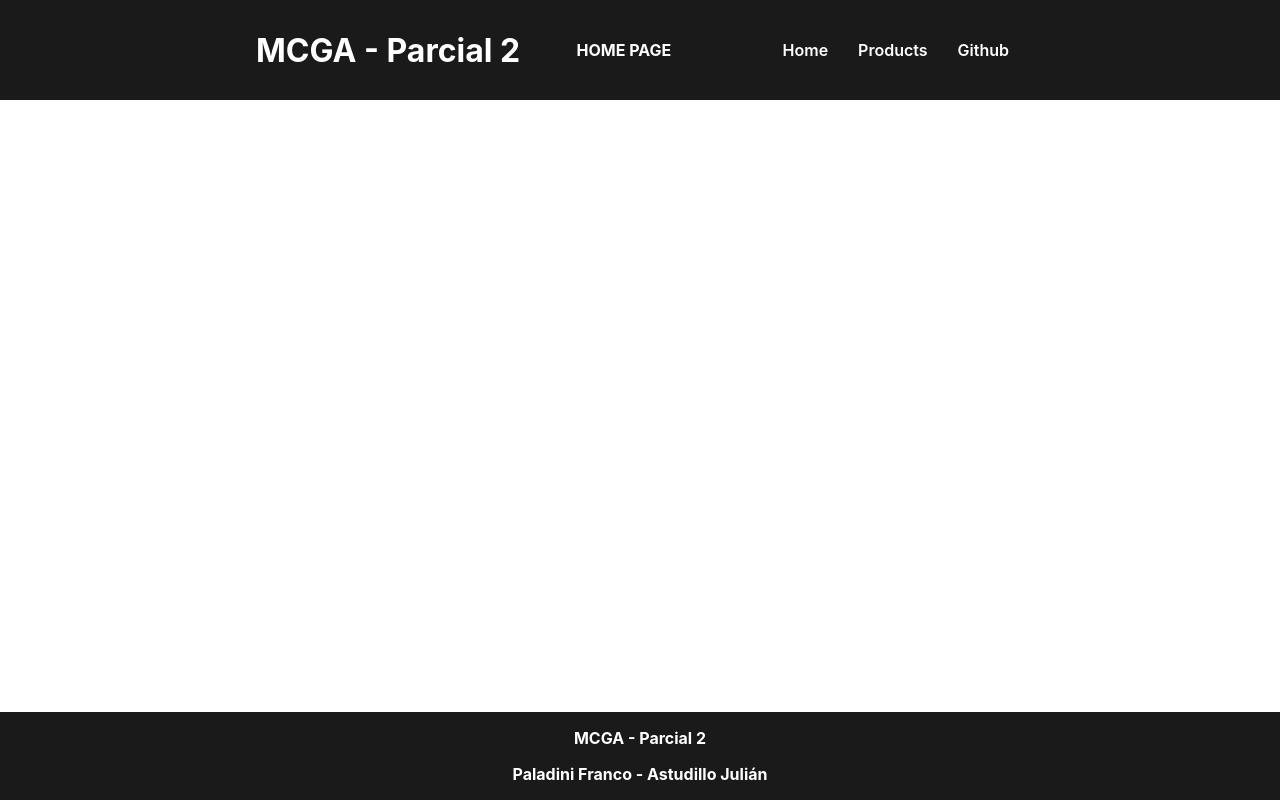
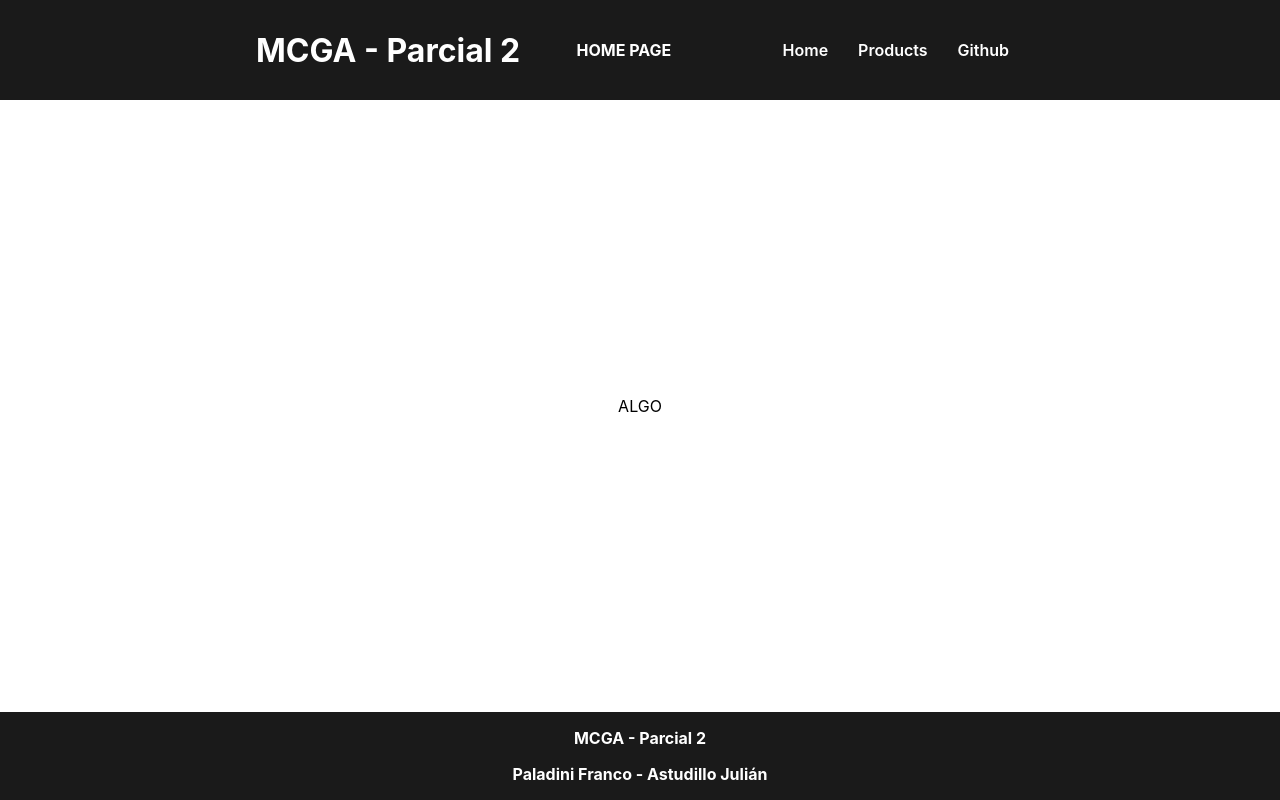
Before and after one commit to Larrowo/MCGA-Segundo-Parcial, a React (Create React App) app: page /home in a window 1280 px wide. Built offline with nearby package versions, Linux system fonts and the light colour scheme.

Commit message:
Routing and components minor changes
Minor routing changes.

Minor changes on the layout and header components.

```diff
--- a/src/Components/Layout/layout.js
+++ b/src/Components/Layout/layout.js
@@ -4,14 +4,16 @@ import Header from "../Header/index.js";
 import styles from "./layout.module.css";
 import { Navigate, Route, Routes } from "react-router-dom";
 import Products from "../../screens/products/index.js";
+import Home from "../Home/index.js";
 
 const Layout = () => {
   return (
     <div className={styles.container}>
       <Header />
       <Routes>
-        <Route path="/home" />
-        <Route path="/products" component={Products} />
+        <Route path="/home" element={<Home />} />
+        <Route path="/products" element={<Products />} />
+        <Route path="*" element={<Navigate to="/home" replace />} />
       </Routes>
       <Footer />
     </div>
--- a/src/Redux/Products/actions.js
+++ b/src/Redux/Products/actions.js
@@ -56,7 +56,7 @@ export const deleteProductSuccess = (data) => {
     payload: data,
   };
 };
-export const deleteProductsLoading = () => {
+export const deleteProductLoading = () => {
   return {
     type: DELETE_PRODUCT_LOADING,
   };
--- a/src/Redux/Products/thunks.js
+++ b/src/Redux/Products/thunks.js
@@ -17,7 +17,9 @@ export const getProducts = () => {
   return async (dispatch) => {
     dispatch(getProductLoading());
     try {
-      const response = await fetch(`${process.env.REACT_APP_API_URL}/products`);
+      const response = await fetch(
+        `${process.env.REACT_APP_API_URL}/api/products`
+      );
       const json = await response.json();
       dispatch(getProductSuccess(json.data));
     } catch (error) {
--- /dev/null
+++ b/src/components/Home/home.module.css
@@ -0,0 +1,6 @@
+.home {
+  flex: 1;
+  display: flex;
+  justify-content: center;
+  align-items: center;
+}
--- /dev/null
+++ b/src/components/Home/index.js
@@ -0,0 +1,8 @@
+import React from "react";
+import styles from "./home.module.css";
+
+function Home() {
+  return <div className={styles.home}>ALGO</div>;
+}
+
+export default Home;
--- a/src/index.js
+++ b/src/index.js
@@ -4,14 +4,15 @@ import "./index.css";
 import App from "./App";
 import { Provider } from "react-redux";
 import store from "./Redux/store";
-import { BrowserRouter } from 'react-router-dom';
+import { BrowserRouter } from "react-router-dom";
+import Layout from "./components/Layout/layout";
 
 const root = ReactDOM.createRoot(document.getElementById("root"));
 root.render(
   <React.StrictMode>
     <Provider store={store}>
       <BrowserRouter>
-        <App />
+        <Layout />
       </BrowserRouter>
     </Provider>
   </React.StrictMode>
--- a/src/screens/products/index.js
+++ b/src/screens/products/index.js
@@ -4,7 +4,12 @@ import SharedInput from "../../components/SharedInput/SharedInput";
 import { useForm } from "react-hook-form";
 
 const Products = () => {
-    const { handleSubmit, register, watch, formState: { errors } } = useForm();
+  const {
+    handleSubmit,
+    register,
+    watch,
+    formState: { errors },
+  } = useForm();
   const onSubmit = (data) => console.log(data);
 
   return (
@@ -18,14 +23,11 @@ const Products = () => {
           <SharedInput type="text" placeholder="Email" name="email" />
           <SharedInput type="text" placeholder="Password" name="password" />
 
-                    <input type={'submit'} />
-
+          <input type={"submit"} />
         </form>
       </div>
-
     </div>
   );
-
-}
+};
 
 export default Products;
```
Also changed, not shown: src/App.js (+5 -6 lines). Lines whose indentation alone changed are shown as unchanged.
